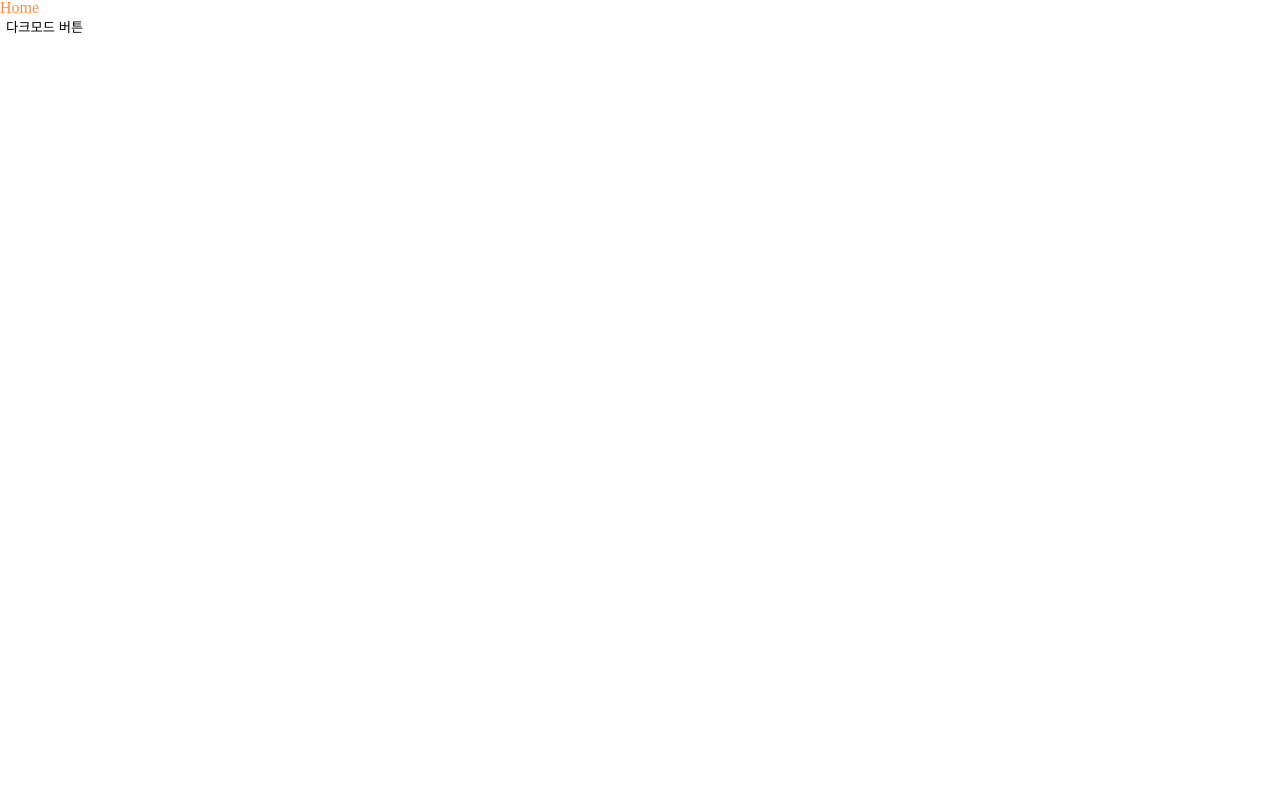
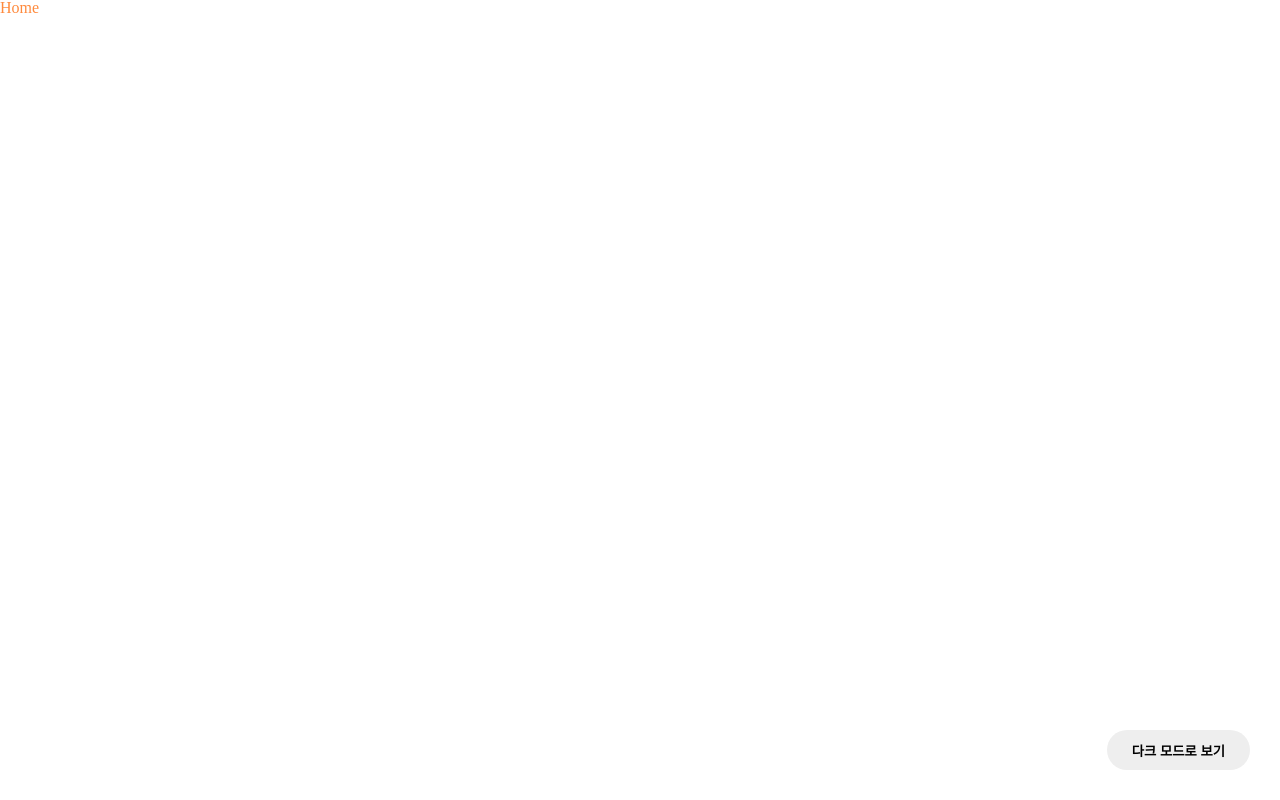
Before and after one commit to Jetty2020/react-presentation, a React (Create React App) app: page / in a window 1280 px wide. Built offline with nearby package versions, Linux system fonts and the light colour scheme.

Commit message:
:lipstick: Dark mode button UI 구현

```diff
--- a/src/components/Theme/CustomThemeProvider.jsx
+++ b/src/components/Theme/CustomThemeProvider.jsx
@@ -1,5 +1,6 @@
 import React, { useState } from 'react';
 import propTypes from 'prop-types';
+import styled from '@emotion/styled';
 import { Global, ThemeProvider } from '@emotion/react';
 import { mode } from '../../styles/theme';
 import { GlobalStyles } from '../../styles/globals';
@@ -19,9 +20,9 @@ function CustomThemeProvider({ children }) {
     <ThemeProvider theme={theme}>
       <Global styles={GlobalStyles(theme)} />
       {children}
-      <button type="button" onClick={handleMode}>
-        다크모드 버튼
-      </button>
+      <DarkModeBtn type="button" onClick={handleMode}>
+        {dark ? '라이트 모드로 보기' : '다크 모드로 보기'}
+      </DarkModeBtn>
     </ThemeProvider>
   );
 }
@@ -34,3 +35,15 @@ CustomThemeProvider.propTypes = {
     propTypes.node,
   ]).isRequired,
 };
+
+const DarkModeBtn = styled.button`
+  position: fixed;
+  bottom: 30px;
+  right: 30px;
+  height: 40px;
+  padding: 0 25px;
+  border-radius: 20px;
+  background: ${({ theme }) => theme.bg.darkBtn};
+  color: ${({ theme }) => theme.text.darkBtn};
+  font-weight: 600;
+`;
--- a/src/styles/theme.js
+++ b/src/styles/theme.js
@@ -10,20 +10,24 @@ const light = {
   bg: {
     primary: '#ff8a3d',
     bodyBg: '#ffffff',
+    darkBtn: '#eeeeee',
   },
   text: {
     primary: '#ff8a3d',
     bodyText: '#000000',
+    darkBtn: '#000000',
   },
 };
 const dark = {
   bg: {
     primary: '#ff8a3d',
     bodyBg: '#212121',
+    darkBtn: '#757575',
   },
   text: {
     primary: '#ff8a3d',
     bodyText: '#d9d9d9',
+    darkBtn: '#ffffff',
   },
 };
 
```
